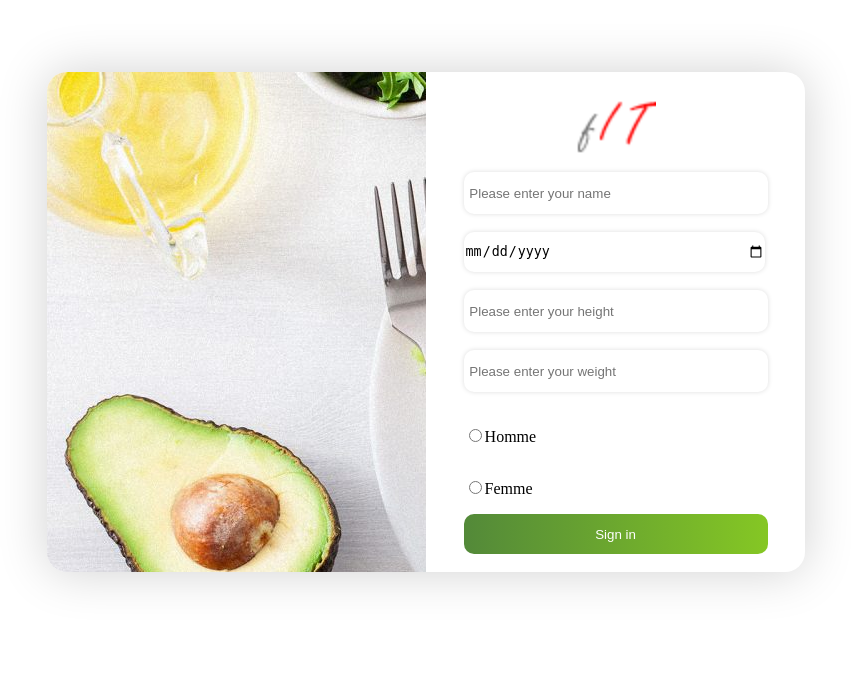
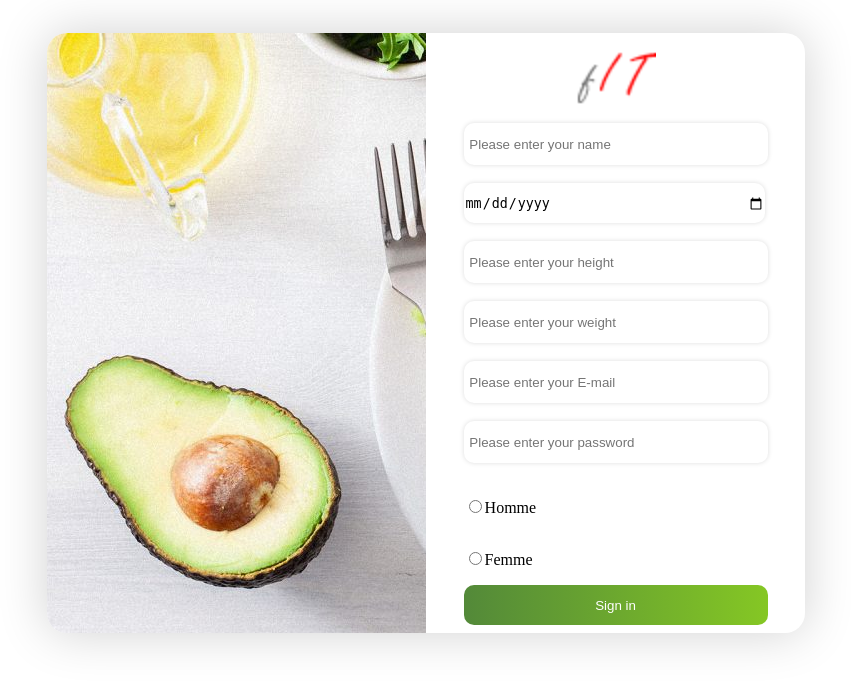
Before and after one commit to JohanKael/fIT, a CodeIgniter app: page /fIT/index.php/login/sign in a window 1280 px wide. Shown: the top 687 px of the page, without its empty margins (214-1065 px from the left). Run offline with CodeIgniter, Linux system fonts and the light colour scheme.

Commit message:
another change into the base with some adjustement on the signin page and fonction

```diff
--- a/application/controllers/Login.php
+++ b/application/controllers/Login.php
@@ -20,6 +20,8 @@ class Login extends CI_Controller {
 			$data['userHeight'] = $this->input->post('userHeight');
 			$data['userWeight'] = $this->input->post('userWeight');
 			$data['userGender'] = $this->input->post('userGender');
+			$data['userEmail'] = $this->input->post('email');
+			$data['userPassword'] = $this->input->post('password');
 
 			$userProfil = new UserProfile();
         	$userProfil->save($data);
--- a/application/models/UserProfile.php
+++ b/application/models/UserProfile.php
@@ -38,8 +38,8 @@ class UserProfile extends CI_Model{
     }
 
     public function save($data) {
-        $sql = "INSERT INTO UserProfil (userName, bday, userHeight, userWeight, userGender) VALUES ('%s', '%s', '%s', '%s', '%s')";
-        $sql = sprintf($sql, $data['userName'], $data['bday'], $data['userHeight'], $data['userWeight'], $data['userGender']);
+        $sql = "INSERT INTO UserProfile (userName, bday, userHeight, userWeight, userGender, userEmail, userPassword) VALUES ('%s', '%s', '%s', '%s', '%s', '%s', '%s')";
+        $sql = sprintf($sql, $data['userName'], $data['bday'], $data['userHeight'], $data['userWeight'], $data['userGender'], $data['userEmail'], $data['userPassword']);
         $this->db->query($sql);
     }
 
--- a/application/views/sign_view.php
+++ b/application/views/sign_view.php
@@ -8,7 +8,7 @@
 </head>
 <body>
 
-    <div class="contain">
+    <div class="contain signin">
         <div class="imgcontainer">
         </div>
         <div class="formulaire">
@@ -18,6 +18,8 @@
                 <input type="date" name="bday" id="input"><br>
                 <input type="number" name="userHeight" id="input" placeholder=" Please enter your height"><br>
                 <input type="number" name="userWeight" id="input" placeholder=" Please enter your weight"><br>
+                <input type="number" name="email" id="input" placeholder=" Please enter your E-mail"><br>
+                <input type="number" name="password" id="input" placeholder=" Please enter your password"><br>
                 <p><input type="radio" name="userGender" value="homme">Homme</p>
                 <p><input type="radio" name="userGender" value="femme">Femme</p>
                 <input type="submit" value="Sign in" class="sign">
--- a/assets/css/login.css
+++ b/assets/css/login.css
@@ -1,7 +1,6 @@
 body{
     display: flex;
     justify-content: center;
-    padding-top: 5%;
 }
 
 .contain{
@@ -10,6 +9,16 @@ body{
     display: flex;
     box-shadow: 0 0 50px rgb(209, 209, 209);
     border-radius: 20px;
+    margin-top: 5%;
+}
+
+.signin{
+    width: 60%;
+    height: 600px;
+    display: flex;
+    box-shadow: 0 0 50px rgb(209, 209, 209);
+    border-radius: 20px;
+    margin-top: 2%;
 }
 
 .imgcontainer{
```
Also changed, not shown: base.sql (+1 -6 lines).
